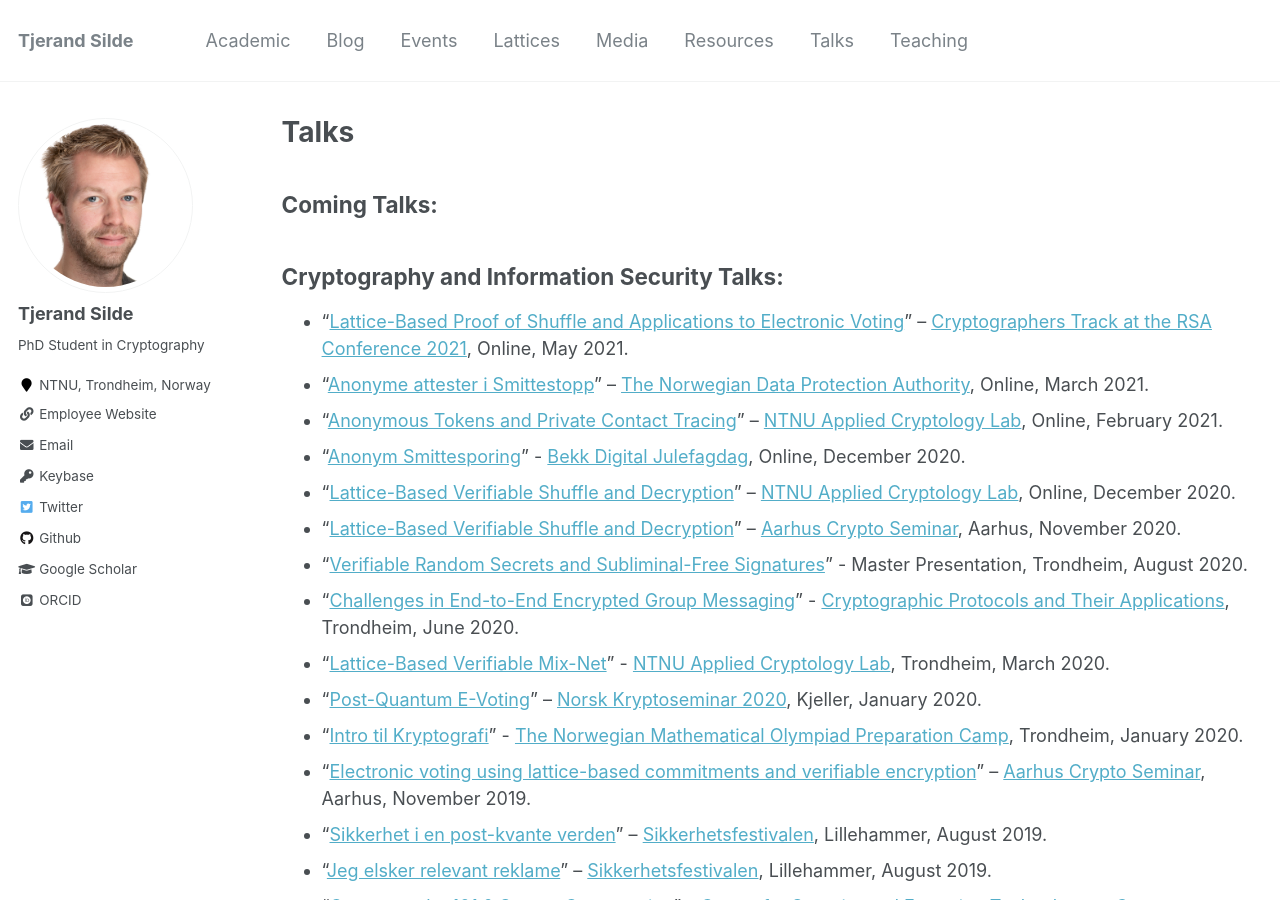
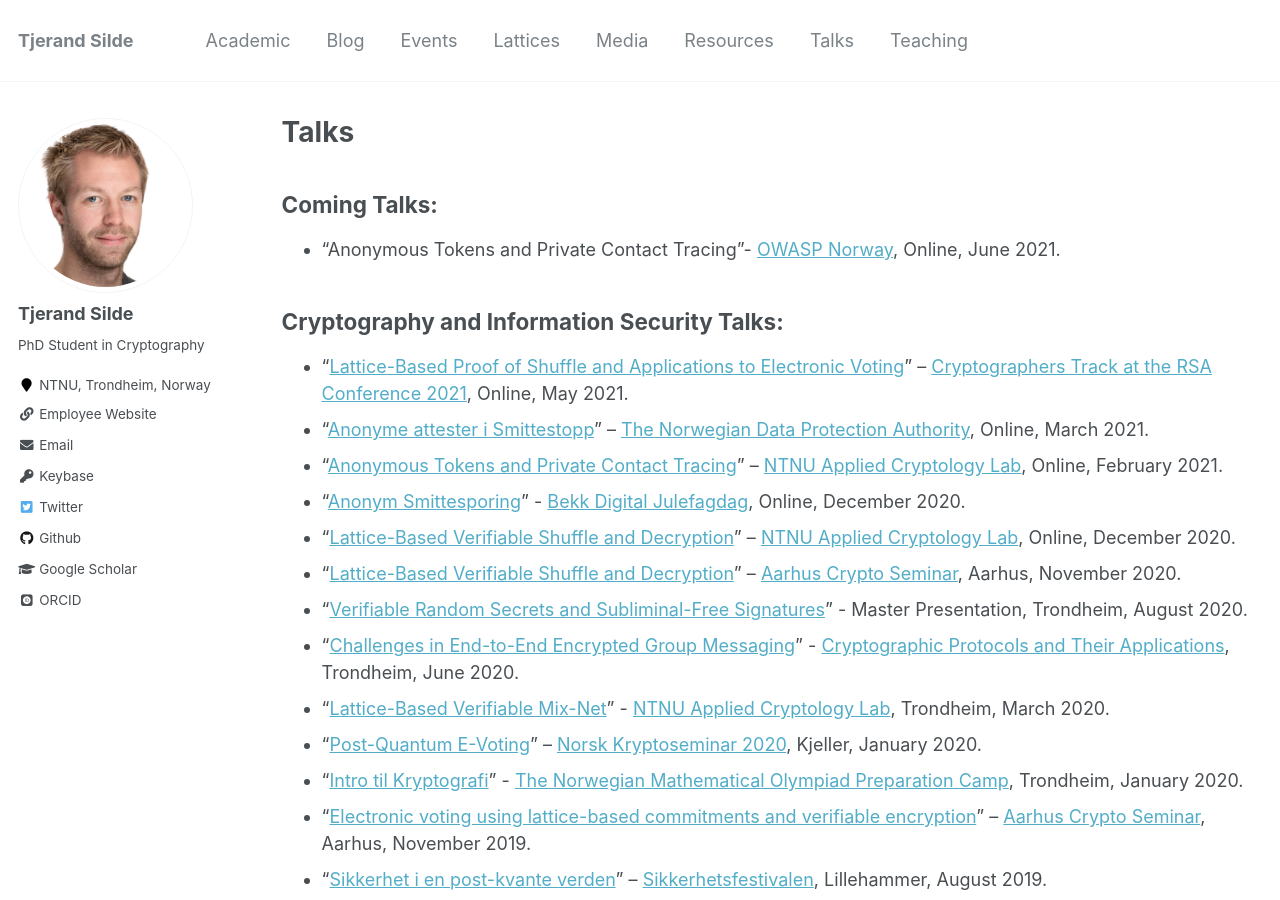
Before and after one commit to tjesi/tjesi.github.io, a Jekyll site: the page built from _pages/talks.md, in a window 1280 px wide and 900 px high. Built offline with Jekyll 4.4.1, drawn with Linux system fonts in a browser that asks for light colours; some web fonts are replaced.

Commit message:
Update talks.md

```diff
--- a/_pages/talks.md
+++ b/_pages/talks.md
@@ -6,6 +6,8 @@
 ---
 
 ## Coming Talks:
+
+* "Anonymous Tokens and Private Contact Tracing"- [OWASP Norway](https://owasp.org/www-chapter-norway), Online, June 2021.
 
 ## Cryptography and Information Security Talks:
 
```
